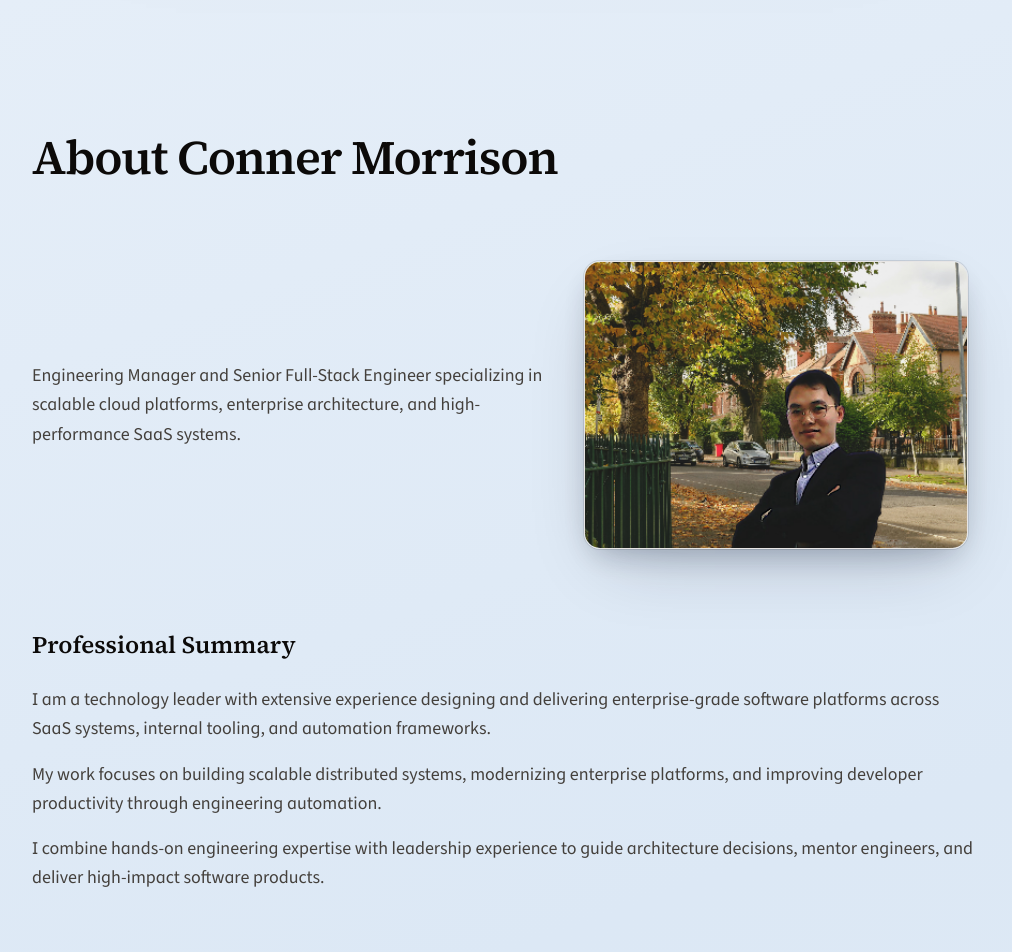
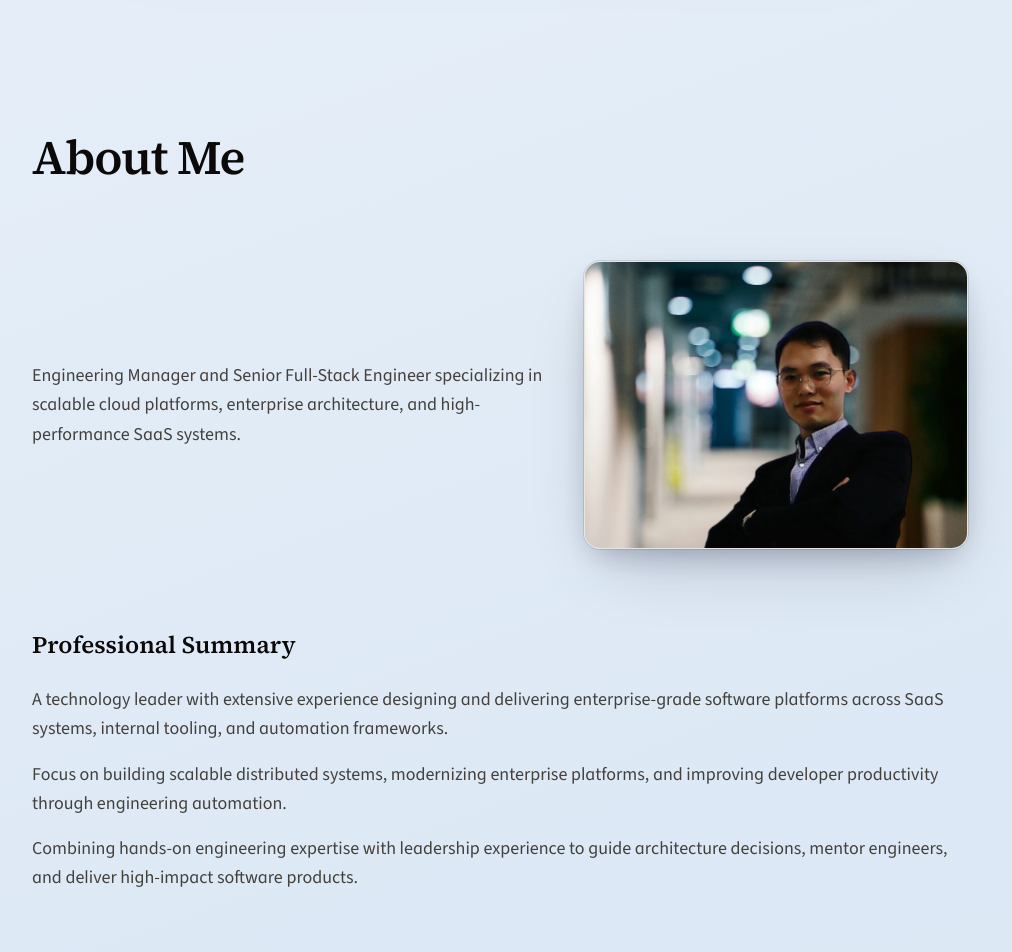
Before and after one commit to conner-morrison/full-stack-portfolio, a Next.js app: page / in a window 1280 px wide. Shown: the part 820-1772 px from the top of the page, without its empty margins (136-1148 px from the left). Built offline with nearby package versions, Linux system fonts and the light colour scheme.

Commit message:
1step fixed

```diff
--- a/app/components/footer.tsx
+++ b/app/components/footer.tsx
@@ -6,17 +6,6 @@ export function Footer() {
       <div className="max-w-5xl mx-auto px-4 sm:px-6 md:px-8 lg:px-10 py-6 sm:py-8 flex flex-col sm:flex-row justify-between items-center gap-4 text-xs sm:text-sm text-[var(--muted)]">
         <span>© {new Date().getFullYear()} Conner Morrison</span>
         <div className="flex gap-6">
-          <Link href="/#contact" className="hover:text-[var(--foreground)] transition-colors">
-            Contact
-          </Link>
-          <a
-            href="https://www.google.com/maps?q=1049+NW+178th+St+Shoreline+WA+98177"
-            target="_blank"
-            rel="noopener noreferrer"
-            className="hover:text-[var(--foreground)] transition-colors"
-          >
-            Shoreline, WA
-          </a>
         </div>
       </div>
     </footer>
--- a/src/app/components/about-section.tsx
+++ b/src/app/components/about-section.tsx
@@ -9,7 +9,7 @@ export function AboutSection() {
     <section id="about" className="scroll-mt-20 w-full py-12 sm:py-16 md:py-20 lg:py-24 space-y-16 sm:space-y-20">
       {/* Heading on its own row, kept on one line */}
       <h2 className="font-serif text-2xl sm:text-3xl md:text-4xl lg:text-5xl font-semibold tracking-tight text-[var(--foreground)] whitespace-nowrap">
-        About Conner Morrison
+        About Me
       </h2>
 
       {/* Intro: paragraph and photo on one line at every resolution, responsive sizing */}
@@ -37,17 +37,17 @@ export function AboutSection() {
         </h3>
         <div className="space-y-4 text-[var(--muted)] leading-relaxed text-base sm:text-lg">
           <p>
-            I am a technology leader with extensive experience designing and
+            A technology leader with extensive experience designing and
             delivering enterprise-grade software platforms across SaaS systems,
             internal tooling, and automation frameworks.
           </p>
           <p>
-            My work focuses on building scalable distributed systems, modernizing
+            Focus on building scalable distributed systems, modernizing
             enterprise platforms, and improving developer productivity through
             engineering automation.
           </p>
           <p>
-            I combine hands-on engineering expertise with leadership experience
+            Combining hands-on engineering expertise with leadership experience
             to guide architecture decisions, mentor engineers, and deliver
             high-impact software products.
           </p>
```
Also changed, not shown: public/conner/conner.png.
